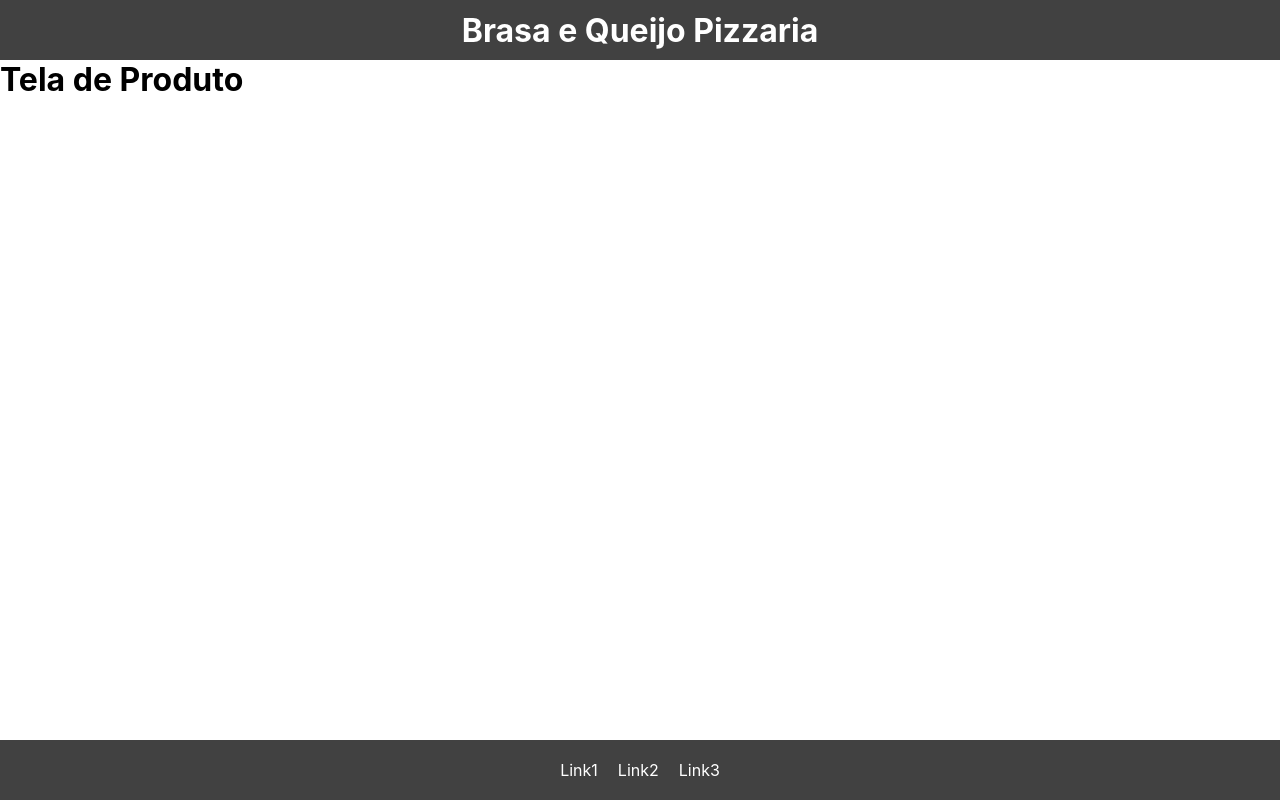
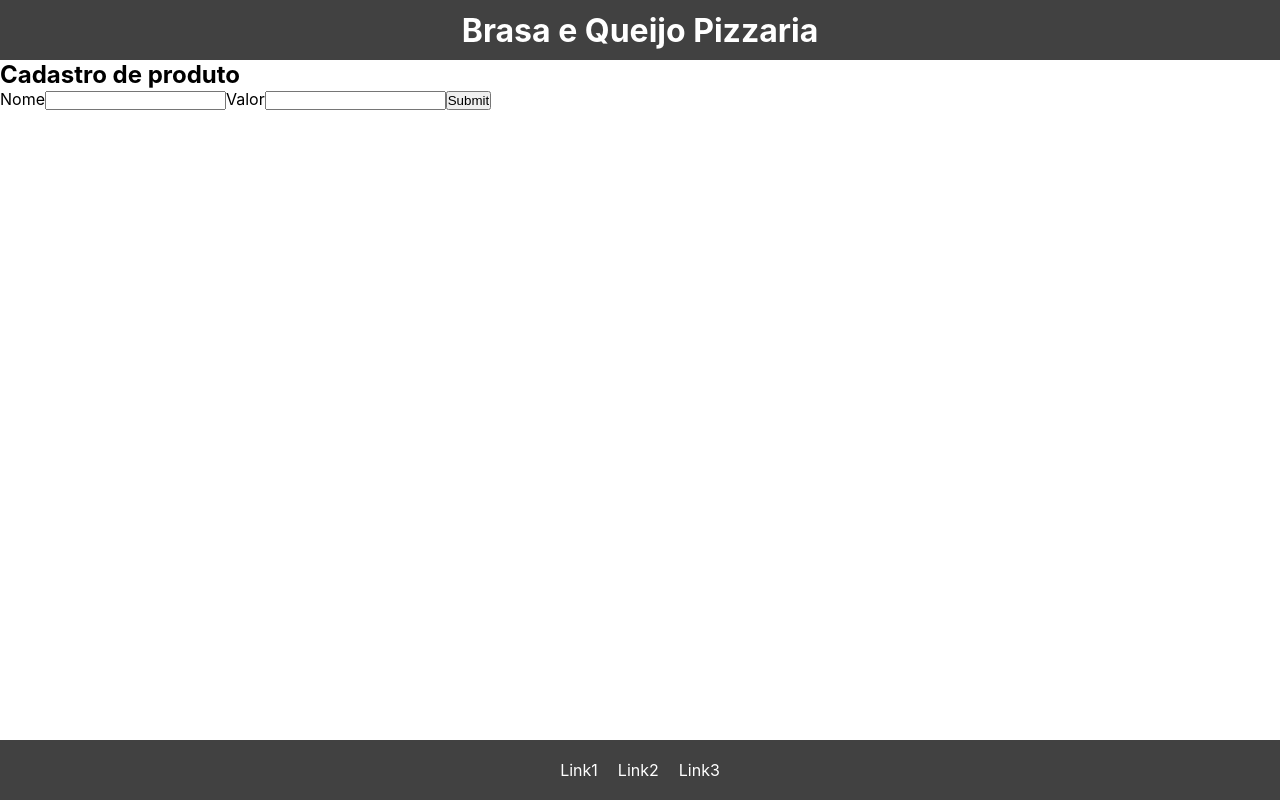
Before and after one commit to dsm-cefet-rj/trabalho-integrado-2023-2-psw-grupo-1, a React (Create React App) app in the folder react-app/: page /cadastroProduto in a window 1280 px wide. Built offline with nearby package versions, Linux system fonts and the light colour scheme.

Commit message:
Cadastro de produto

```diff
--- a/react-app/src/dados/carrinho.js
+++ /dev/null
@@ -1 +0,0 @@
-var Carrinho = []
--- a/react-app/src/dados/produto.js
+++ /dev/null
@@ -1,13 +0,0 @@
-var Produtos =
-[
-    {
-        "nome": "Calabresa",
-        "valor": 50.0
-    },
-    {
-        "nome": "Frango c/ Catupiry",
-        "valor": 60.0
-    }
-]
-
-export default Produtos
--- a/react-app/src/telas/cadastroProduto.jsx
+++ b/react-app/src/telas/cadastroProduto.jsx
@@ -1,7 +1,53 @@
+import { useEffect, useState } from "react";
+
 const TelaCadastroProduto = () => {
+    const [produtoForm, setProdutoForm] = useState(null)
+
+    const handleOnSubmit = (e) => {
+      e.preventDefault();
+      var dado = {
+         "nome": e.target.nome.value,
+         "valor": e.target.valor.value
+       }
+
+       console.log(dado)
+       console.log(JSON.stringify(dado))
+
+       fetch('http://localhost:8000/produtos', {
+         "method": "POST",
+         "body": JSON.stringify(dado),
+         "headers": {"Content-type": "application/json;charset=UTF-8"}
+       })
+       .then(response => response.json())
+       .then(json => console.log(json))
+    }
+
+    const handleInputChange = (e) => {
+      setProdutoForm({[e.target.name]: [e.target.value]})
+      console.log(produtoForm)
+    }
+
+    //useEffect(() => {
+    //  fetch('http://localhost:8000/produtos', {
+    //    "method": "GET",
+    //    "headers": {"Content-type": "application/json;charset=UTF-8"}
+    //  })
+    //  .then(response => response.json())
+    //  .then(dado => setProdutosApi(dado))
+    //}, [])
+
     return (
       <>
-      <h1>Tela de Produto</h1>
+        <div>
+            <h2>Cadastro de produto</h2>
+            <form onSubmit={handleOnSubmit}>
+                <label>Nome</label>
+                <input type="text" name="nome" id="nome" onChange={handleInputChange}/>
+                <label>Valor</label>
+                <input type="number" name="Valor" id="valor" onChange={handleInputChange}/>
+                <input type="submit" value="Submit" />
+            </form>
+        </div>
       </>
     );
   }
--- a/react-app/src/telas/home.jsx
+++ b/react-app/src/telas/home.jsx
@@ -1,19 +1,8 @@
-import { useState } from "react";
-import Produtos from "../dados/produto";
-
 const TelaHome = () => {
 
   return (
     <>
-      { Produtos.map(p => {
-        return (
-        <div>
-          <img src="" alt="Foto Pizza" />
-          <h2>{p.nome}</h2>
-          <p>Valor: {p.valor}</p>
-        </div>
-        )
-      }) }
+      <h1>Tela Home</h1>
     </>
   );
 }
```
Also changed, not shown: react-app/src/dados/produtos.json (added, +24 -0 lines).
